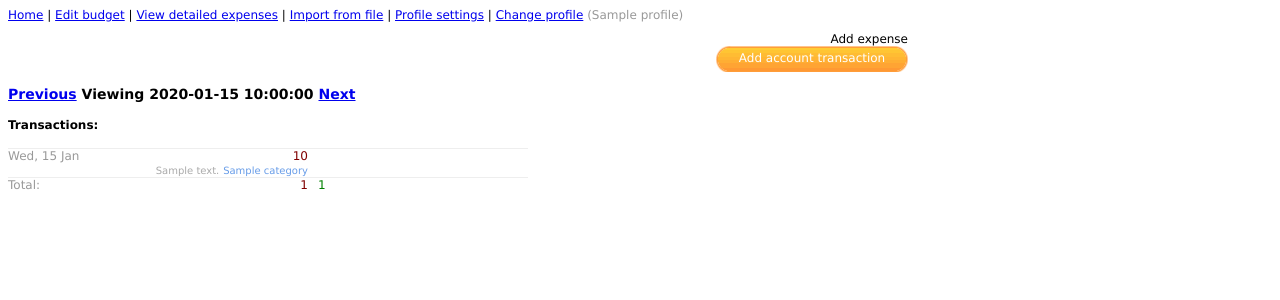
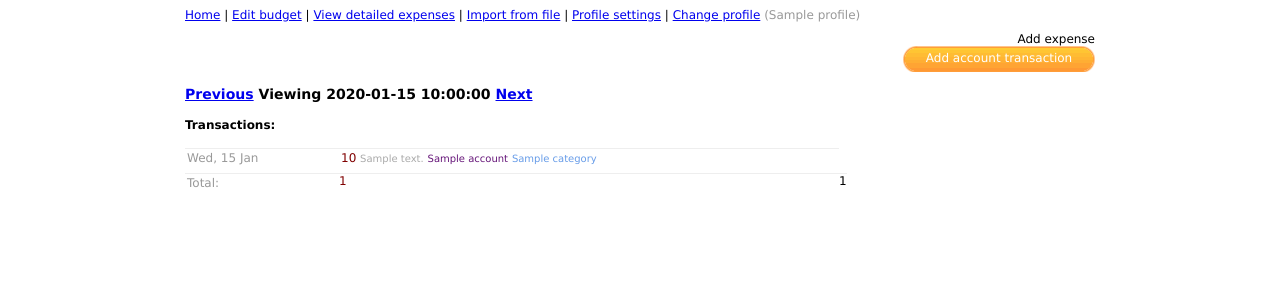
Before and after one commit to nicolasalt/pft, a Python web app: template templates/detailed_expenses.html in a window 1280 px wide. Shown: the top 300 px of the page. Run offline with Jinja, Linux system fonts and the light colour scheme; the template is opened without the code that fills it: most values are stand-ins (such as "Sample title", 1, 10 or a date in 2020); some libraries are stand-ins or nearby versions.

Commit message:
Tuned UI of the detailed expenses page.

```diff
--- a/css/common.css
+++ b/css/common.css
@@ -7,14 +7,23 @@ body {
   color: #679ce8;
 }
 
+.account {
+  color: #67177a;
+}
+
 .error {
   color: #c00000;
+}
+
+.site_content {
+  width: 910px;
+  margin: 0 auto;
 }
 
 .fast_access_bar {
   margin: 10px 0;
   text-align: right;
-  width:900px;
+  width: 100%;
 }
 
 .add_account_transaction_button {
--- a/templates/base.html
+++ b/templates/base.html
@@ -2,7 +2,7 @@
 <html>
 <head>
   <link type="text/css" rel="stylesheet" href="/css/common.css" />
-  <script type="text/javascript" src="http://ajax.googleapis.com/ajax/libs/jquery/1.7.1/jquery.js"></script>
+  <script type="text/javascript" src="http://ajax.aspnetcdn.com/ajax/jQuery/jquery-1.7.1.min.js"></script>
   <script type="text/javascript" src="/js/jquery-ui-1.8.18.custom.min.js"></script>
   <script type="text/javascript" src="/js/amplify.min.js"></script>
   <script type="text/javascript" src="/js/state.js"></script>
@@ -25,6 +25,7 @@
   </script>
 </head>
 <body>
+<div class="site_content">
   <header>
     <a href="/">Home</a> |
     <a href="/edit_budget">Edit budget</a> |
@@ -45,6 +46,6 @@
   </div>
 
   {% block content %}{% endblock %}
-
+</div>
 </body>
 </html>
--- a/templates/detailed_expenses.html
+++ b/templates/detailed_expenses.html
@@ -6,6 +6,12 @@
   <script type="text/javascript" src="/js/transaction_dialog.js"></script>
 
   <style type="text/css">
+    .expense {
+      color: #800000;
+    }
+    .income {
+      color: #008000;
+    }
     table.days {
       table-layout: fixed;
     }
@@ -15,27 +21,26 @@
       vertical-align: top;
     }
     .day .title_cell {
-      width: 100px;
+      width: 150px;
       color: #999;
+      padding: 2px;
     }
     .day .transaction {
       cursor: pointer;
+      padding: 2px;
+    }
+    .day .transaction:hover {
+      background: #e9ffe3;
     }
     .day .expense_cell {
-      text-align: right;
-      width: 200px;
+      width: 500px;
       color: #800000;
-    }
-    .day .income_cell {
-      text-align: left;
-      width: 210px;
-      color: #008000;
-      padding-left: 10px;
     }
     .day .transaction .description {
       color: #aaa;
       font-size: 10px;
     }
+    .day .transaction .account,
     .day .transaction .category {
       font-size: 10px;
     }
@@ -51,11 +56,16 @@
 {% endblock %}
 
 {% macro render_transaction(transaction) -%}
-  <div class="transaction" transaction_id="{{ transaction.key.id() }}">
-    <div class="amount">{{ transaction.amount|abs }}</div>
-    {% if transaction.description %}
-      <span class="description">{{ transaction.description }}</span>
-    {% endif %}
+  {% if transaction.amount > 0 %}
+    {% set transaction_class = 'expense' %}
+  {% else %}
+    {% set transaction_class = 'income' %}
+  {% endif %}
+  <div class="transaction {{ transaction_class }}"
+       transaction_id="{{ transaction.key.id() }}">
+    <span class="amount">{{ transaction.amount|abs }}</span>
+    <span class="description">{{ transaction.description }}</span>
+    <span class="account">{{ transaction.account.name }}</span>
     {% if transaction.category %}
       <span class="category">{{ transaction.category.name }}</span>
     {% endif %}
@@ -75,11 +85,7 @@
       <tr class="day">
         <td class="title_cell">{{ day.date.strftime('%a, %d %b') }}</td>
         <td class="expense_cell">
-          {% for transaction in day.transactions if transaction.amount > 0 %}
-            {{ render_transaction(transaction) }}
-          {% endfor %}
-        <td class="income_cell">
-          {% for transaction in day.transactions if transaction.amount < 0 %}
+          {% for transaction in day.transactions %}
             {{ render_transaction(transaction) }}
           {% endfor %}
         </td>
--- a/view_handlers.py
+++ b/view_handlers.py
@@ -153,9 +153,10 @@ class DetailedExpensesPage(CommonHandler):
     categories = lookup.GetAllCategories(self.profile)
     id_to_cat = dict([(cat.key.id(), cat) for cat in categories])
 
+    accounts = lookup.GetAllAccounts(self.profile)
+    id_to_account = dict([(acc.key.id(), acc) for acc in accounts])
+
     transactions = lookup.GetTransactionsForBudget(self.profile, budget)
-    for transaction in transactions:
-      transaction.id = transaction.key.id()
 
     total_income = 0
     total_expenses = 0
@@ -179,6 +180,7 @@ class DetailedExpensesPage(CommonHandler):
       if (transaction.category_id is not None and
           transaction.category_id in id_to_cat):
         transaction.category = id_to_cat[transaction.category_id]
+      transaction.account = id_to_account[transaction.account_id]
       days[transaction.date.day - 1]['transactions'].append(transaction)
 
     template_values = {
```
Lines whose indentation alone changed are shown as unchanged.
